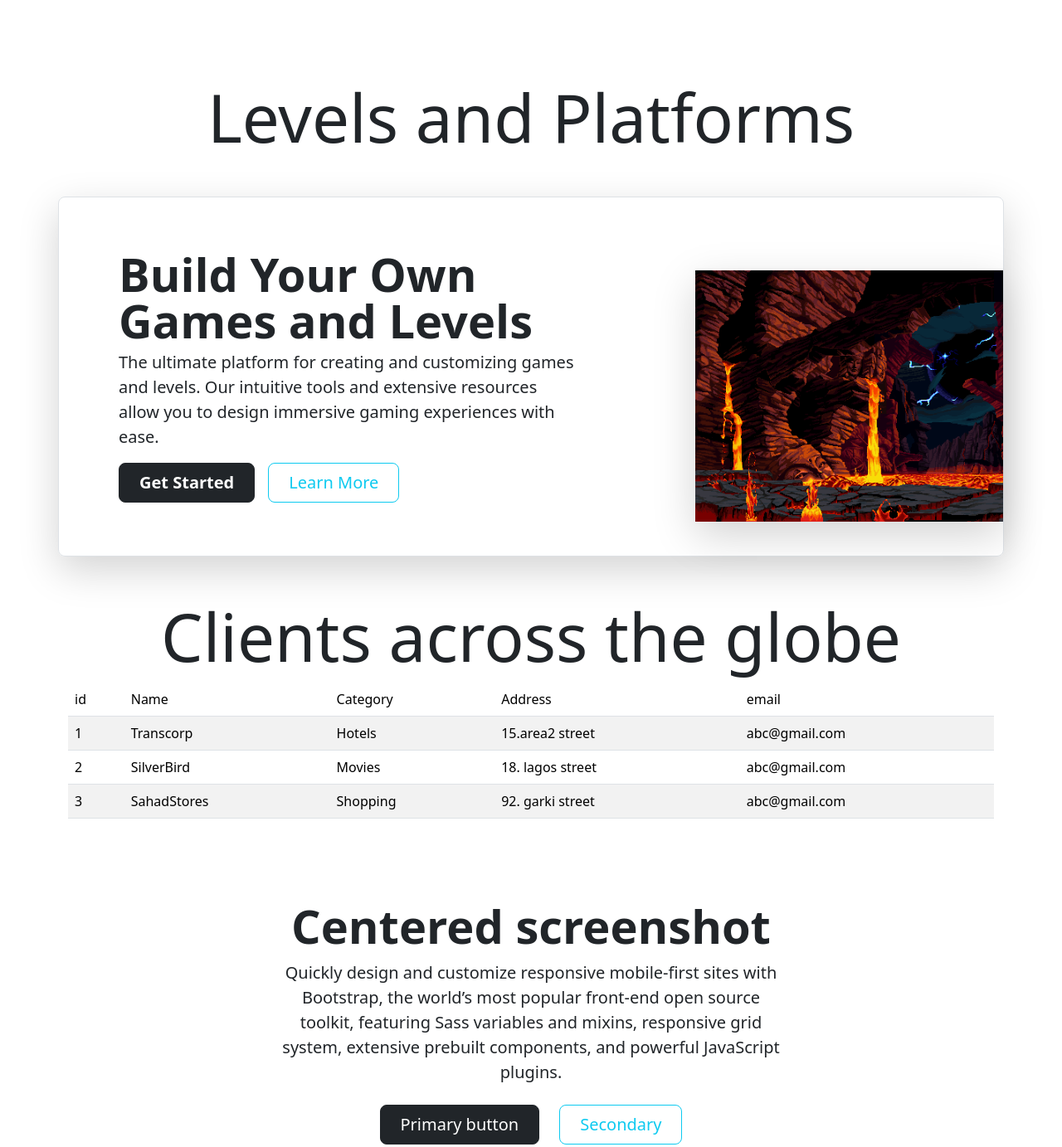
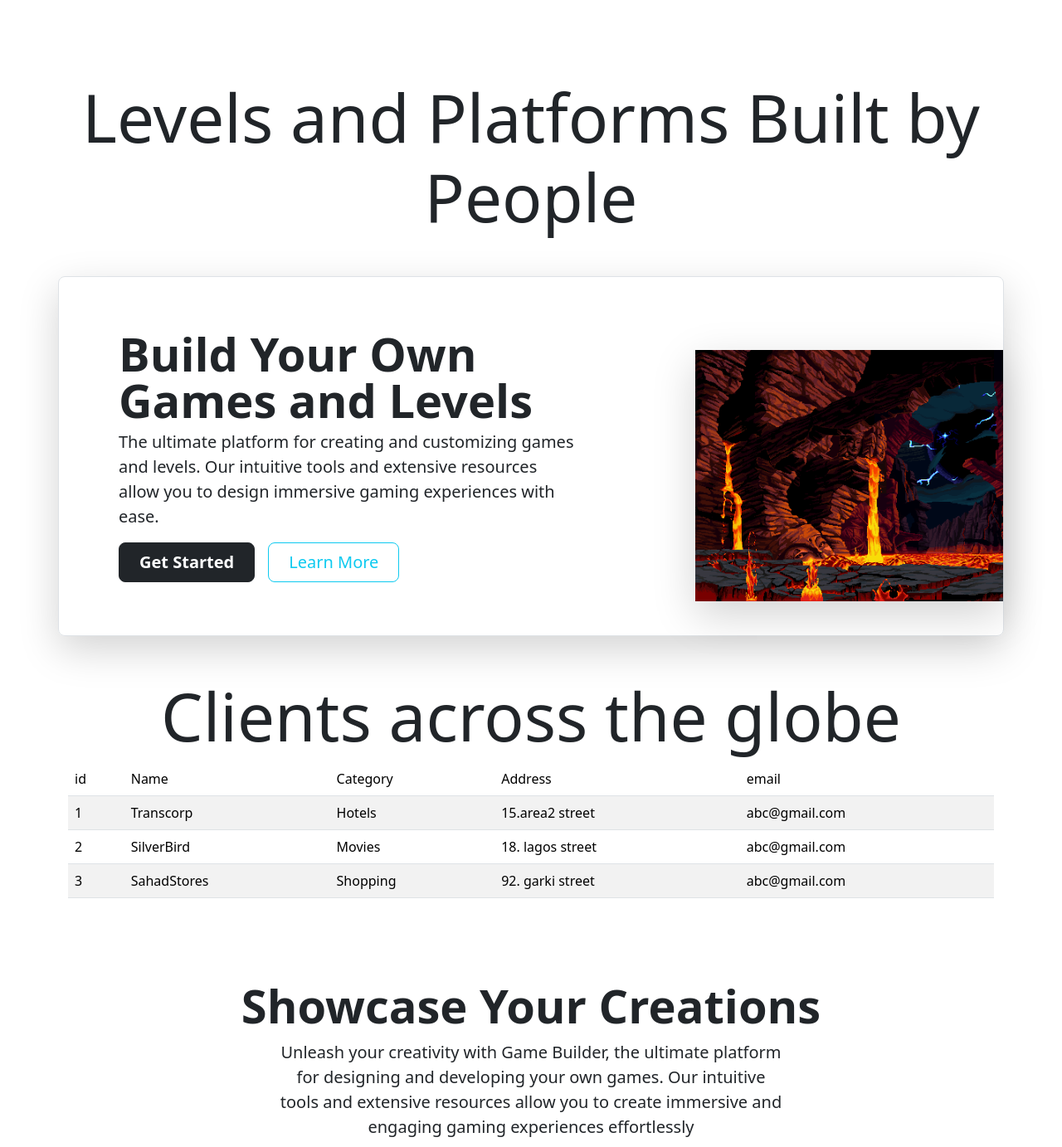
Before and after one commit to Lawani-EJ/Landing-page-using-aync-and-await, a plain HTML site: page index.html in a window 1280 px wide. Shown: the part 651-2034 px from the top of the page at 83% size. Drawn offline with nearby package versions, Linux system fonts and the light colour scheme; no server answers.

Commit message:
Mods in the Official page Updates on texts.

```diff
--- a/index.html
+++ b/index.html
@@ -60,7 +60,7 @@
         </div>
       </div>
 
-      <h1 class="display-1 text-center mb-4">Levels and Platforms</h1>
+      <h1 class="display-1 text-center mb-4">Levels and Platforms Built by People</h1>
 
     <div class="container-fluid">
         <div class="row row-cols-1 row-cols-md-3 g-4" id="card-container">
@@ -126,9 +126,9 @@
         </div>
 
         <div class="px-4 pt-5 my-5 text-center border-bottom">
-          <h1 class="display-4 fw-bold">Centered screenshot</h1>
+          <h1 class="display-4 fw-bold">Showcase Your Creations</h1>
           <div class="col-lg-6 mx-auto">
-            <p class="lead mb-4">Quickly design and customize responsive mobile-first sites with Bootstrap, the world’s most popular front-end open source toolkit, featuring Sass variables and mixins, responsive grid system, extensive prebuilt components, and powerful JavaScript plugins.</p>
+            <p class="lead mb-4">Unleash your creativity with Game Builder, the ultimate platform for designing and developing your own games. Our intuitive tools and extensive resources allow you to create immersive and engaging gaming experiences effortlessly</p>
             <div class="d-grid gap-2 d-sm-flex justify-content-sm-center mb-5">
               <button type="button" class="btn btn-dark btn-lg px-4 me-sm-3">Primary button</button>
               <button type="button" class="btn btn-outline-info btn-lg px-4">Secondary</button>
@@ -202,7 +202,7 @@
             </div>
 
             <div class="d-flex flex-column flex-sm-row justify-content-between py-4 my-4 border-top">
-              <p>© 2022 Company, Inc. All rights reserved.</p>
+              <p>© 2024 Company, Inc. All rights reserved.</p>
               <ul class="list-unstyled d-flex">
                 <li class="ms-3"><a class="link-dark" href="#"><svg class="bi" width="24" height="24"><use xlink:href="#twitter"></use></svg></a></li>
                 <li class="ms-3"><a class="link-dark" href="#"><svg class="bi" width="24" height="24"><use xlink:href="#instagram"></use></svg></a></li>
```
